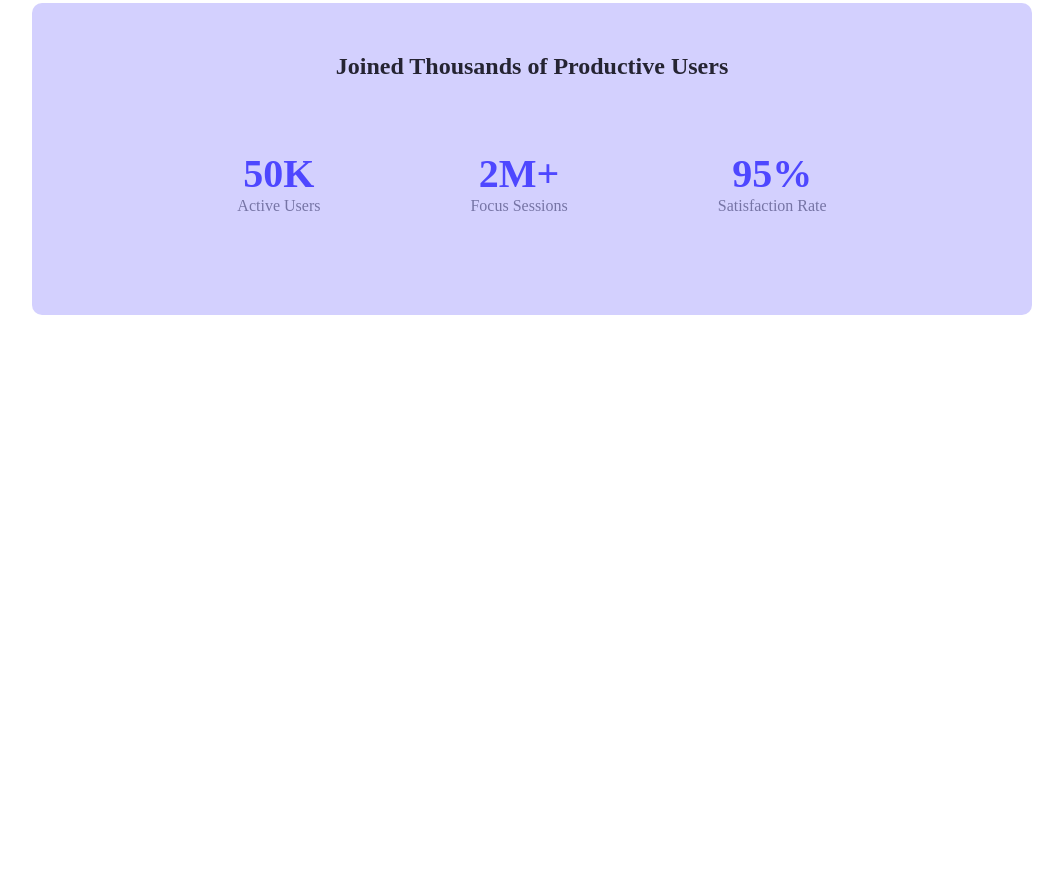
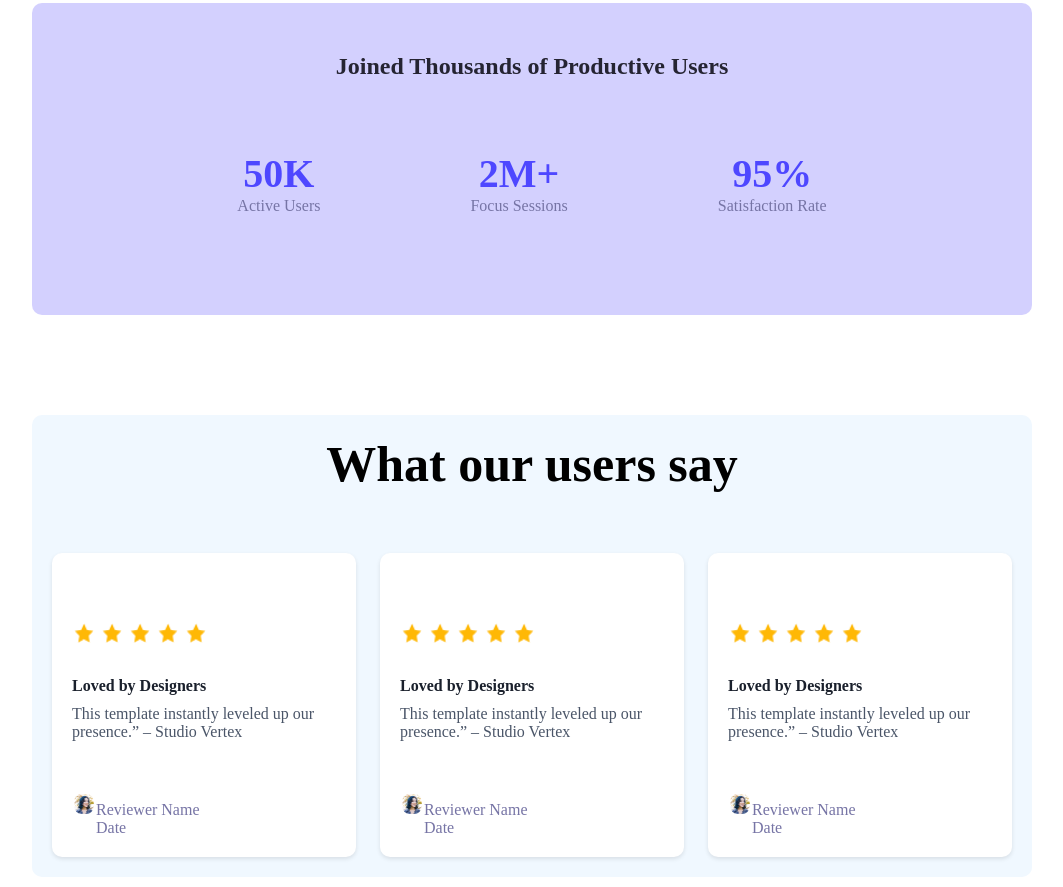
Before and after one commit to Farzia-esha/Assignment1, a plain HTML site: page index.html in a window 1280 px wide. Shown: the part 908-1795 px from the top of the page, without its empty margins (108-1171 px from the left). Before the commit the page ends 1233 px from the top, so only its background shows below. Drawn offline with Linux system fonts and the light colour scheme.

Commit message:
added reviewer

```diff
--- a/index.html
+++ b/index.html
@@ -58,6 +58,70 @@
             </div>
         </div>
 
+        <!-- review -->
+        <div class="review-container">
+            <h2>What our users say</h2>
+            <div class="review-all">
+                            <div class="review">
+                <div class="stars">
+                    <img src="Assets/icon-star.png" alt="">
+                    <img src="Assets/icon-star.png" alt="">
+                    <img src="Assets/icon-star.png" alt="">
+                    <img src="Assets/icon-star.png" alt="">
+                    <img src="Assets/icon-star.png" alt="">
+                    <h4 class="review-title">Loved by Designers</h4>
+                    <p class="review-description">This template instantly leveled up our presence.” – Studio Vertex
+                    </p>
+                    <div class="Reviewer">
+                        <img class="Reviewer-img" src="Assets/avatar.png" alt="">
+                        <div>
+                            <p>Reviewer Name</p>
+                            <p>Date</p>
+                        </div>
+                    </div>
+                </div>
+            </div>
+            <div class="review">
+                <div class="stars">
+                    <img src="Assets/icon-star.png" alt="">
+                    <img src="Assets/icon-star.png" alt="">
+                    <img src="Assets/icon-star.png" alt="">
+                    <img src="Assets/icon-star.png" alt="">
+                    <img src="Assets/icon-star.png" alt="">
+                    <h4 class="review-title">Loved by Designers</h4>
+                    <p class="review-description">This template instantly leveled up our presence.” – Studio Vertex</p>
+                    <div class="Reviewer">
+                        <img class="Reviewer-img" src="Assets/avatar.png" alt="">
+                        <div>
+                            <p>Reviewer Name</p>
+                            <p>Date</p>
+                        </div>
+                    </div>
+                </div>
+            </div>
+            <div class="review">
+                <div class="stars">
+                    <img src="Assets/icon-star.png" alt="">
+                    <img src="Assets/icon-star.png" alt="">
+                    <img src="Assets/icon-star.png" alt="">
+                    <img src="Assets/icon-star.png" alt="">
+                    <img src="Assets/icon-star.png" alt="">
+                    <h4 class="review-title">Loved by Designers</h4>
+                    <p class="review-description">This template instantly leveled up our presence.” – Studio Vertex
+                    </p>
+                    <div class="Reviewer">
+                        <img class="Reviewer-img" src="Assets/avatar.png" alt="">
+                        <div>
+                            <p>Reviewer Name</p>
+                            <p>Date</p>
+                        </div>
+                    </div>
+                </div>
+            </div>
+            </div>
+
+
+        </div>
 
     </main>
     <footer>
--- a/styles.css
+++ b/styles.css
@@ -127,3 +127,61 @@ p{
     color: #7674a5;
     margin: auto;
 }
+
+/*  review section*/
+.review-container{
+    background-color: aliceblue;
+    padding: 20px;
+    text-align: center;
+    justify-content: center;
+    border-radius: 10px;
+    margin: 100px 140px 10px 140px;
+
+}
+
+.review-container h2{
+    font-size: 50px;
+    font-weight: bold;
+}
+.review-all{
+    display: flex;
+    text-align: center;
+    justify-content: center;
+    gap: 24px;
+}
+
+.review {
+  background-color: #fff;
+  padding: 20px;
+  border-radius: 10px;
+  box-shadow: 0 2px 4px rgba(0, 0, 0, 0.1);
+  width: 360px;
+  height: 230;
+  text-align: left;
+}
+
+.stars img {
+  width: 20px;
+  height: 20px;
+  margin: 20px 2px;
+}
+.review-title {
+  color: #1a202c;
+  font-size: bold;
+  margin: 10px 0 10px;
+}
+
+.review-description {
+  color: #4a5568;
+  font-size: normal;
+  margin-top: 10px;
+}
+.Reviewer {
+  display: flex;
+  align-items: center;
+  justify-content:left;
+
+}
+.Reviewer-img {
+  border-radius: 40%;
+}
```
